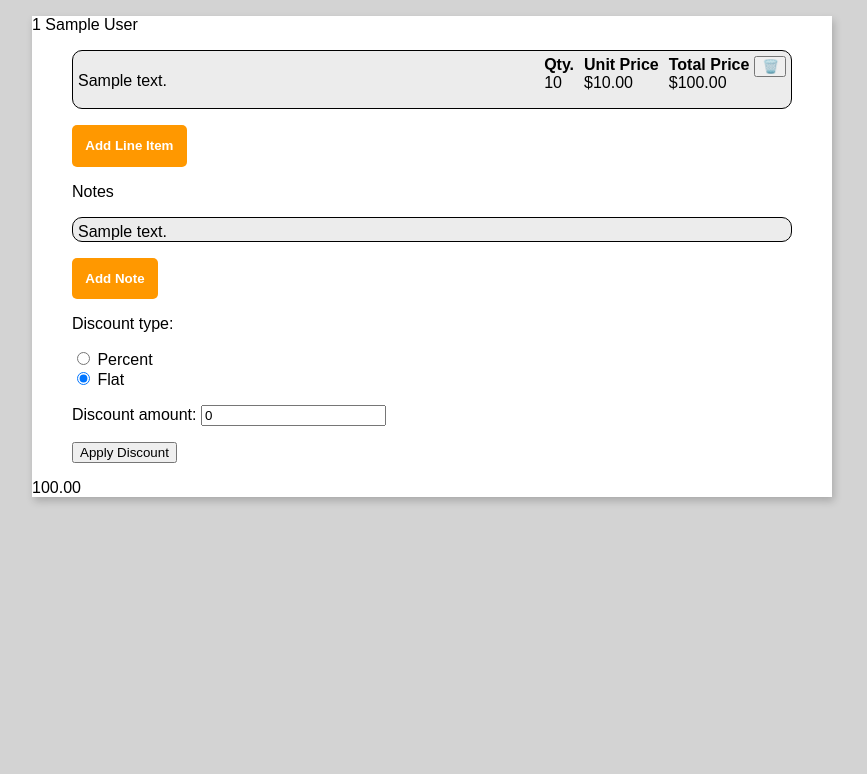
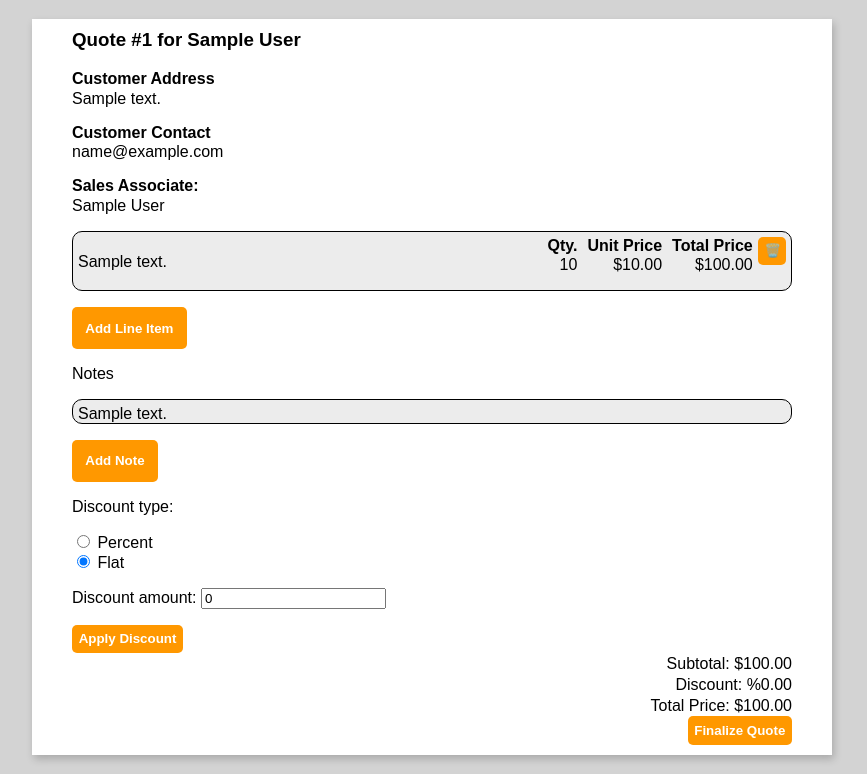
Before and after one commit to DargonTheDargon/CSCI467GroupProject, a Django app: page /quotes/view/1/ in a window 1280 px wide. Shown: the part 64-838 px from the top of the page, without its empty margins (208-1075 px from the left). Before the commit the page ends 567 px from the top, so only its background shows below. Run offline with Django 5.2, Linux system fonts and the light colour scheme; tables that the repository leaves empty hold one stand-in row (values such as "Sample post").

Commit message:
add subtotal and total cost view and add finalizing quote

```diff
--- a/quote_system/models.py
+++ b/quote_system/models.py
@@ -63,14 +63,18 @@ class Quote(models.Model):
             return (base_amount * (self.discount_amount/Decimal(100))).quantize(Decimal('0.01'))
         return min(self.discount_amount,base_amount)
 
-    def total_price(self):
+    def subtotal_price(self):
         result =  self.line_items.aggregate(
             total_price = Sum(F('quantity')*F('price'),output_field=DecimalField(max_digits=10,decimal_places=2))
         )
-        total_cost = result['total_price'] or 0
-        if total_cost != 0:
-            total_cost -= self.calculate_discount(Decimal(total_cost))
+        total_cost = (result['total_price'] or 0).quantize(Decimal('0.01'))
         return total_cost
+
+    def total_price(self):
+        subtotal = self.subtotal_price()
+        if subtotal != 0:
+            total_price = subtotal - self.calculate_discount(Decimal(subtotal))
+        return total_price
 
     def __str__(self):
         return f"Quote #{self.pk} for {self.customer}"
--- a/quote_system/static/css/quote_view.css
+++ b/quote_system/static/css/quote_view.css
@@ -7,6 +7,9 @@ html {
     background-color: white;
 
     max-height: fit-content;
+    margin-top: 1.2em;
+    margin-bottom: 1.2em;
+    padding-bottom:10px;
 
     margin-left: auto;
     margin-right: auto;
@@ -16,6 +19,17 @@ html {
 
     box-shadow: 2px 4px 8px rgb(0 0 0 / 20%);
 
+}
+
+div.contact_info {
+    padding-top: 10px;
+    width:90%;
+    margin-left:auto;
+    margin-right:auto;
+}
+
+div.contact_info h3 {
+    margin-top: 0;
 }
 
 div.line-item-list {
@@ -61,8 +75,9 @@ p.label {
 }
 
 p.amount {
-    margin-block-end: 0em;
-    margin-block-start: 0em;
+    margin-block-end: 0.1em;
+    margin-block-start: 0.1em;
+    text-align: right;
 }
 
 .price {
@@ -75,6 +90,22 @@ p.amount {
     width: 90%;
     margin-left:auto;
     margin-right:auto;
+}
+
+.totals {
+    width: 90%;
+    margin-left:auto;
+    margin-right:auto;
+    justify-content: right;
+    display: grid;
+}
+
+.finalize {
+    width: 90%;
+    margin-left:auto;
+    margin-right:auto;
+    justify-content: right;
+    display: grid;
 }
 
 .quantity {
@@ -119,6 +150,8 @@ p.amount {
     border: none;
     position-anchor: --add-line-item;
 
+    box-shadow: 2px 4px 8px rgb(0 0 0 / 20%);
+
 }
 
 #add-note-menu {
@@ -131,6 +164,8 @@ p.amount {
     max-width: fit-content;
     border: none;
     position-anchor: --add-note;
+
+    box-shadow: 2px 4px 8px rgb(0 0 0 / 20%);
 }
 
 #add-note {
@@ -150,6 +185,19 @@ p.amount {
     font-weight: bold;
 }
 
+button {
+    border:none;
+    padding: .5em;
+    background-color: #ff9800;
+    border-radius: 5px;
+    color: white;
+    font-weight: bold;
+}
+
+button:hover {
+    background-color: #e68a00;
+}
+
 .add-button:hover {
     background-color: #c27400;
 }
--- a/quote_system/templates/quote_view.html
+++ b/quote_system/templates/quote_view.html
@@ -12,7 +12,15 @@
 
     <body>
         <div class="frame">
-            <p> {{quote.id}} {{quote.customer}} </p>
+            <div class="contact_info">
+                <h3> Quote #{{quote.id}} for {{quote.customer}}</h3>
+                <p class="label">Customer Address</p>
+                <p style="margin-block-start: 0.1em;"> {{quote.customer.address}} </p>
+                <p class="label">Customer Contact</p>
+                <p style="margin-block-start: 0.1em;"> {{quote.customer.email}} </p>
+                <p class="label">Sales Associate: </p>
+                <p style="margin-block-start: 0.1em;"> {{quote.sales_associate.user.first_name}} {{quote.sales_associate.user.last_name}} </p>
+            </div>
             <div class="line-item-list">
                 <ul>
                     {% for line_item in quote.line_items.all %}
@@ -81,8 +89,25 @@
                     <button type="submit" name="add_discount">Apply Discount</button>
                 </form>
             </div>
-            <p>{{quote.total_price}}</p>
-
+            <div class="totals">
+                <p class="amount">Subtotal:    ${{quote.subtotal_price}}</p>
+                {% if quote.discount_type == 'percent'%}
+                <p class="amount">Discount: %{{quote.discount_amount}}</p>
+                {% elif quote.discount_type == 'flat' %}
+                <p class="amount">Discount: ${{quote.discount_amount}}</p>
+                {% endif %}
+                <p class="amount">Total Price: ${{quote.total_price}}</p>
+            </div>
+            <div class="finalize">
+                <form method="post">
+                    {% csrf_token %}
+                    {% if quote.status == 'draft'%}
+                    <button type="submit" name="finalize">Finalize Quote</button>
+                    {% elif quote.status == 'finalized' %}
+                    <button type="submit" name="unfinalize">Unfinalize Quote</button>
+                    {% endif %}
+                </form>
+            </div>
         </div>
     </body>
 </html>
--- a/quote_system/views.py
+++ b/quote_system/views.py
@@ -81,34 +81,49 @@ class QuoteView(DetailView):
 
     def post(self, request, *args, **kwargs):
         self.object = self.get_object()
+        quote = self.object
         line_item_form = LineItemForm(request.POST)
         note_form = NoteForm(request.POST)
-        discount_form = DiscountForm(request.POST, instance=self.object)
+        discount_form = DiscountForm(request.POST, instance=quote)
         line_item_id = request.POST.get('delete_line_item')
+        finalize = request.POST.get('finalize')
 
         if line_item_id:
-            line_item = get_object_or_404(self.object.line_items,pk=line_item_id)
+            line_item = get_object_or_404(quote.line_items,pk=line_item_id)
             line_item.delete()
-            return redirect('quote_view', pk=self.object.pk)
+            return redirect('quote_view', pk=quote.pk)
 
         if 'add_line_item' in request.POST:
             if line_item_form.is_valid():
                 line_item = line_item_form.save(commit=False)
-                line_item.quote = self.object
+                line_item.quote = quote
                 line_item.save()
-                return redirect('quote_view', pk=self.object.pk)
+                return redirect('quote_view', pk=quote.pk)
             return self.render_to_response(self.get_context_data(line_item=line_item))
 
         elif 'add_note' in request.POST:
             if note_form.is_valid():
                 note = note_form.save(commit=False)
-                note.quote = self.object
+                note.quote = quote
                 note.save()
-                return redirect('quote_view', pk=self.object.pk)
+                return redirect('quote_view', pk=quote.pk)
             return self.render_to_response(self.get_context_data(note_form=note_form))
 
         elif 'add_discount' in request.POST:
             if discount_form.is_valid():
                 discount_form.save()
-                return redirect('quote_view', pk=self.object.pk)
+                return redirect('quote_view', pk=quote.pk)
             return self.render_to_response(self.get_context_data(discount_form=discount_form))
+
+        elif 'finalize' in request.POST:
+            if (quote.status == 'draft'):
+                quote.status = 'finalized'
+                quote.final_price = quote.total_price()
+                quote.save()
+                return redirect('quote_view', pk=quote.pk)
+
+        elif 'unfinalize' in request.POST:
+            if (quote.status == 'finalized'):
+                quote.status = 'draft'
+                quote.save()
+                return redirect('quote_view', pk=quote.pk)
```
